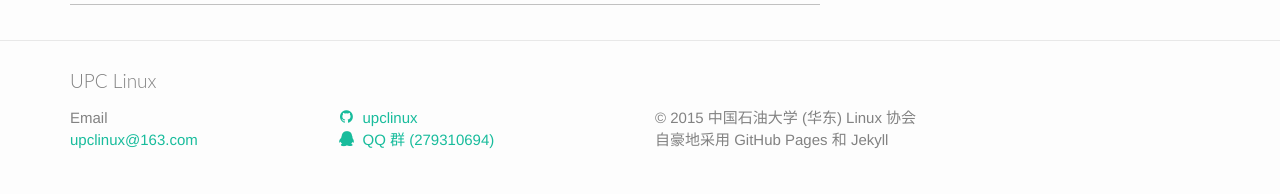
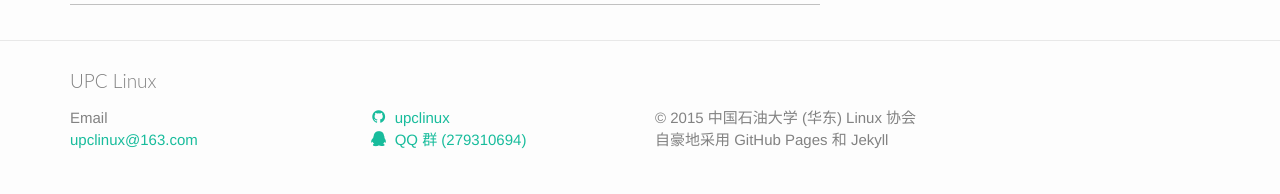
Before and after one commit to upclinux/intro, a Jekyll site: the page built from index.html, in a window 1280 px wide. Shown: the part 1113-1307 px from the top of the page. Built offline with Jekyll 4.4.1, drawn with Linux system fonts in a browser that asks for light colours; nearby versions of some CDN libraries.

Commit message:
页面底端的bug

```diff
--- a/_sass/_layout.scss
+++ b/_sass/_layout.scss
@@ -8,9 +8,13 @@
     color: $grey-color;
 }
 
-.contact-list, .social-media-list {
+.contact-list {
     list-style: none;
     margin-left: 0;
+}
+
+.social-media-list {
+    list-style: none;
 }
 
 /**
```
